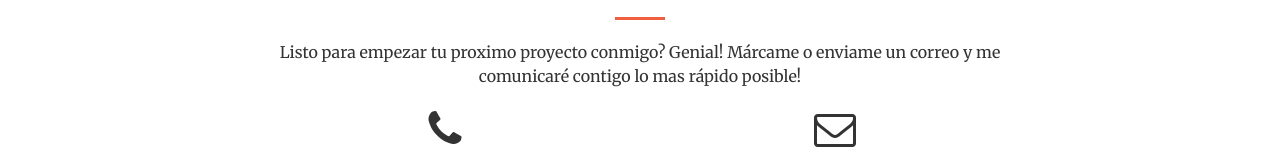
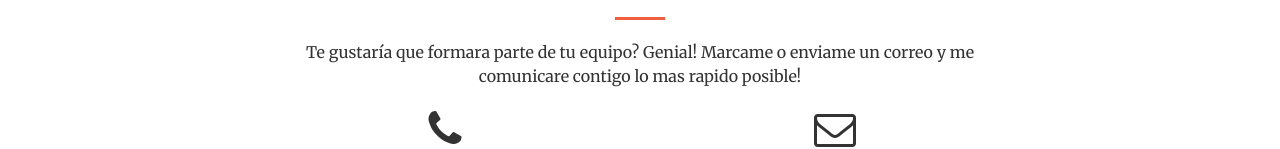
Before and after one commit to AntonioKida/AntonioKida.github.io, a website: page index.html in a window 1280 px wide. Shown: the part 1726-1875 px from the top of the page. Drawn offline with nearby package versions, Linux system fonts and the light colour scheme.

Commit message:
contacto fix

```diff
--- a/index.html
+++ b/index.html
@@ -145,7 +145,9 @@ aprender cosas nuevas, ya sean triviales o avanzadas, responsable, autodidacta y
                 <div class="col-lg-8 col-lg-offset-2 text-center">
                     <h2 class="section-heading">Pongamonos de Acuerdo!</h2>
                     <hr class="primary">
-                    <p>Listo para empezar tu proximo proyecto conmigo? Genial! Márcame o enviame un correo y me comunicaré contigo lo mas rápido posible!</p>
+                    <p>Te gustaría que formara parte de tu equipo? Genial! Marcame o enviame un correo
+                        y me comunicare contigo lo mas rapido posible!
+                    </p>
                 </div>
                 <div class="col-lg-4 col-lg-offset-2 text-center">
                     <i class="fa fa-phone fa-3x sr-contact"></i>
```
